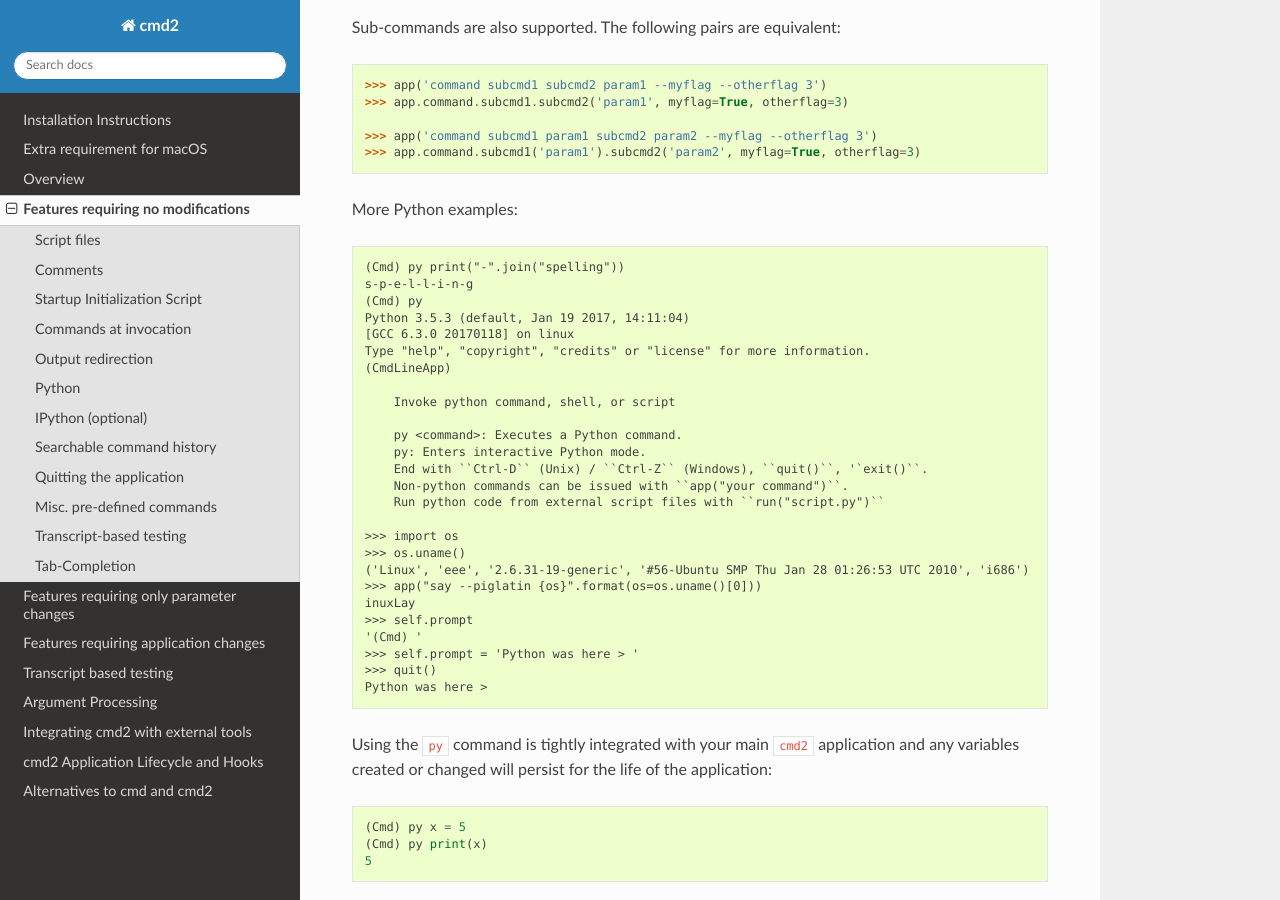
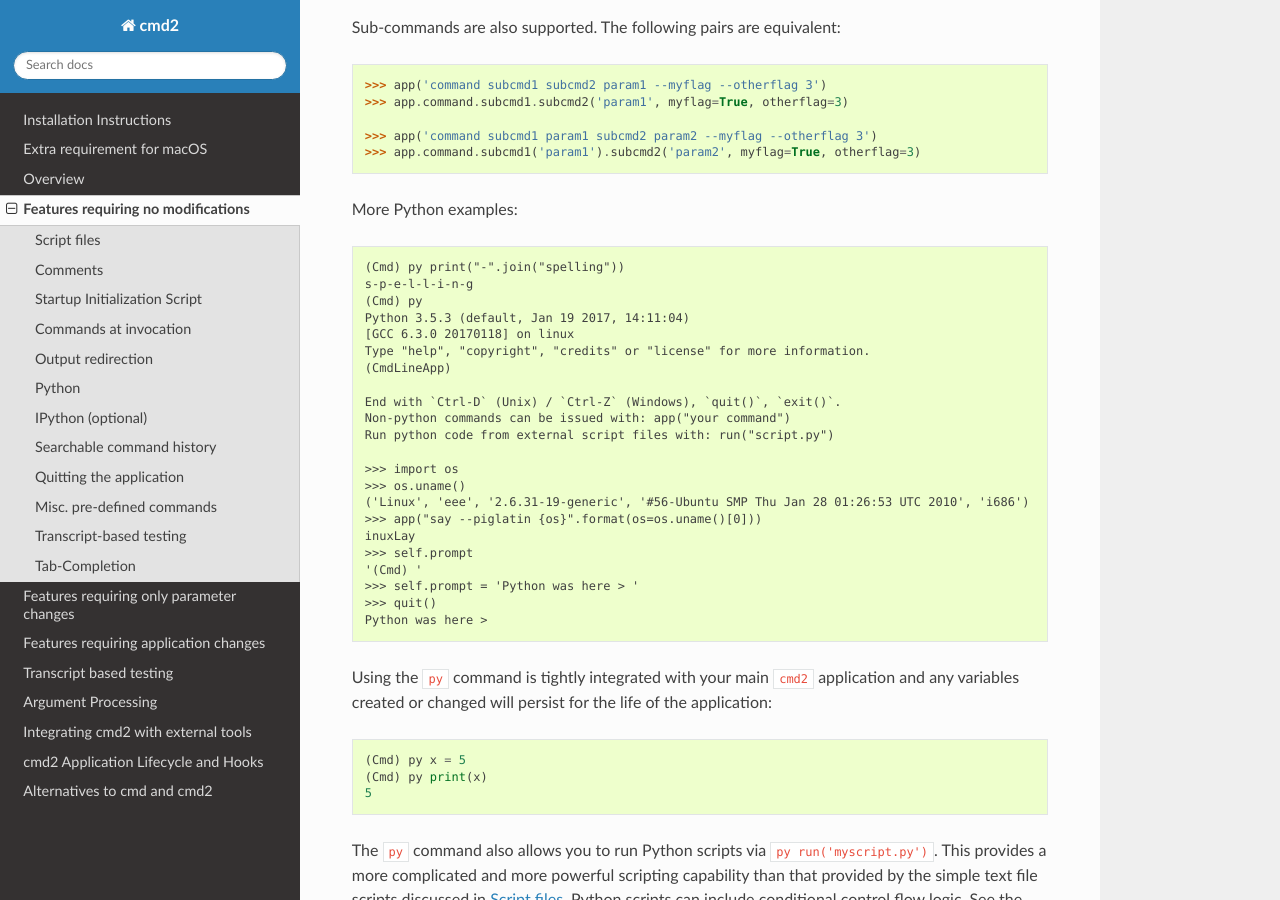
Before and after one commit to python-cmd2/cmd2, a Sphinx documentation site: the page built from docs/freefeatures.rst, in a window 1280 px wide and 900 px high, scrolled down 3254 px. Built offline with Sphinx 7.4.7 and the Read the Docs theme 2.0.0, drawn with Linux system fonts in a browser that asks for light colours.

```diff
--- a/docs/freefeatures.rst
+++ b/docs/freefeatures.rst
@@ -174,13 +174,9 @@
     Type "help", "copyright", "credits" or "license" for more information.
     (CmdLineApp)
 
-        Invoke python command, shell, or script
-
-        py <command>: Executes a Python command.
-        py: Enters interactive Python mode.
-        End with ``Ctrl-D`` (Unix) / ``Ctrl-Z`` (Windows), ``quit()``, '`exit()``.
-        Non-python commands can be issued with ``app("your command")``.
-        Run python code from external script files with ``run("script.py")``
+    End with `Ctrl-D` (Unix) / `Ctrl-Z` (Windows), `quit()`, `exit()`.
+    Non-python commands can be issued with: app("your command")
+    Run python code from external script files with: run("script.py")
 
     >>> import os
     >>> os.uname()
```
Also changed, not shown: 4 other files.
